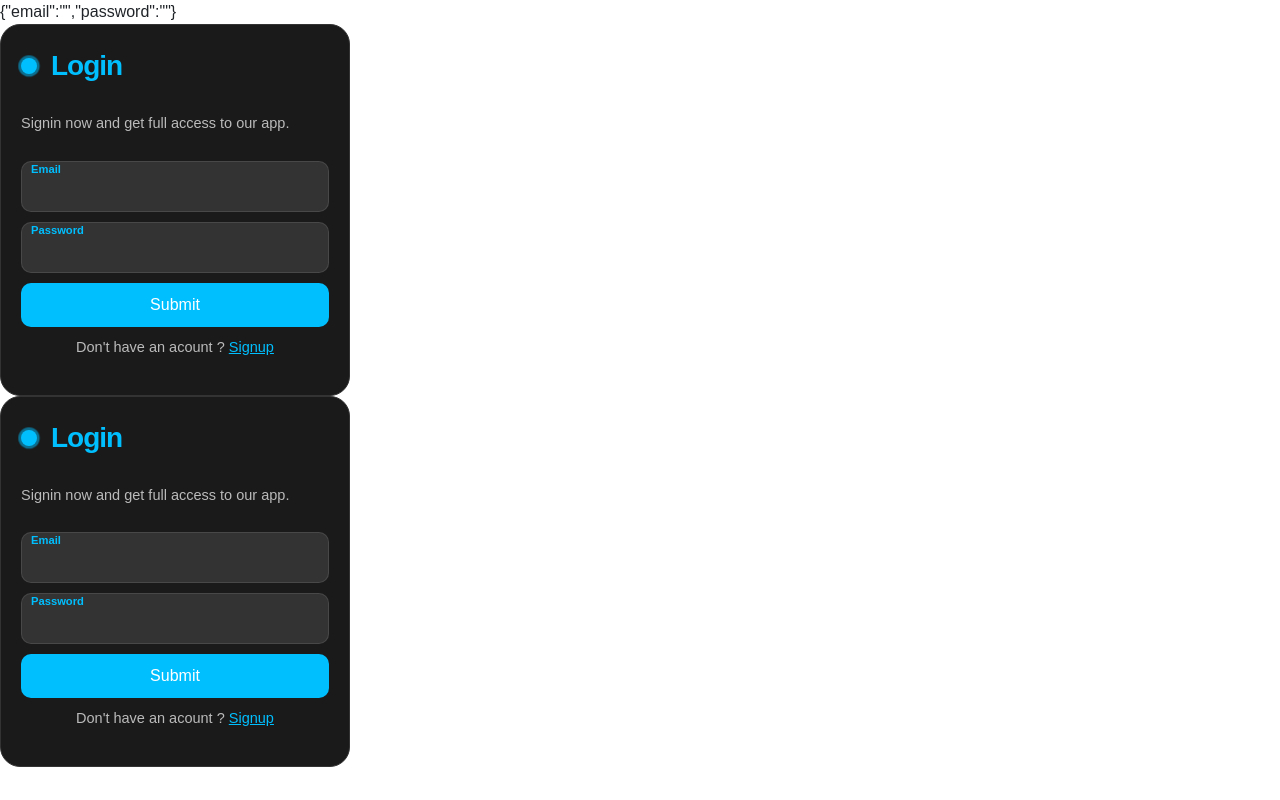
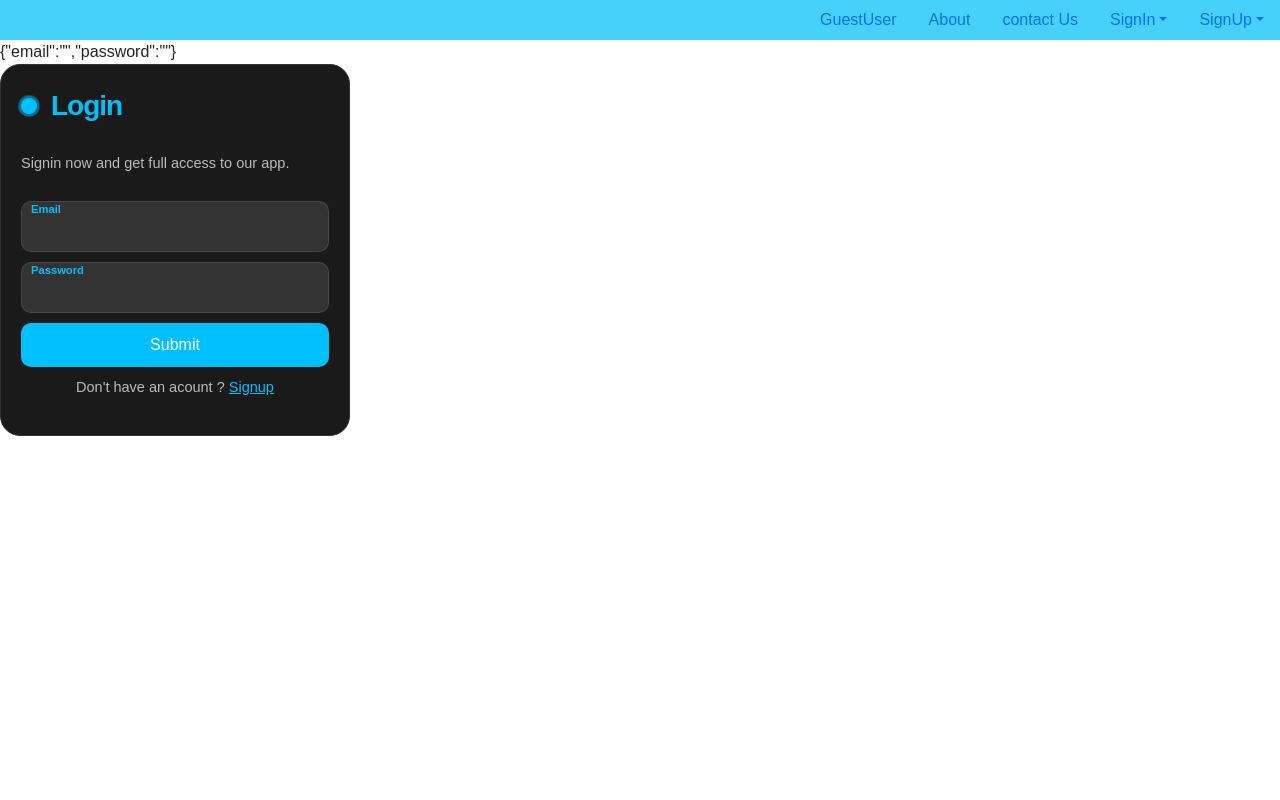
Before and after one commit to Barish-S/mini_project_crm, a React (Create React App) app in the folder react_crm/: page /Userlogin in a window 1280 px wide. Built offline with nearby package versions, Linux system fonts and the light colour scheme.

Commit message:
upto Dec-25

```diff
--- a/react_crm/src/ClientLogin/ClientLogin.js
+++ b/react_crm/src/ClientLogin/ClientLogin.js
@@ -1,8 +1,9 @@
 import axios from 'axios';
-import { setClientLogin,setLoggedUser } from '../reducer/userSlice';
+import { setClientLogin, setLoggedUser } from '../reducer/userSlice';
 import { useSelector, useDispatch } from "react-redux"
 import "../ClientLogin/clientLogin.css"
 import { useNavigate } from 'react-router';
+import NavBar from '../nav';
 
 function ClientLogin() {
 
@@ -33,6 +34,7 @@ function ClientLogin() {
 
     return (
         <>
+            <NavBar/>
             {/* {JSON.stringify(loginData)} */}
             <div id='body'>
 
@@ -51,7 +53,7 @@ function ClientLogin() {
                     </label>
 
                     <button class="submit" type='button' onClick={() => checkclientlogin()}>Submit</button>
-                    <p class="signin">Don't have an acount ? <a href="ClientRegister">Signup</a> </p>
+                    <p class="signin">Don't have an acount ? <a href="/ClientRegister">Signup</a> </p>
                 </form>
             </div>
         </>
--- a/react_crm/src/SuperAdmin/Submit.js
+++ b/react_crm/src/SuperAdmin/Submit.js
@@ -3,6 +3,7 @@ import { setSuperAdminLogin,setLoggedUser } from "../reducer/userSlice";
 import { useSelector, useDispatch } from "react-redux";
 import '../SuperAdmin/superLogin.css'
 import { useNavigate } from 'react-router';
+import NavBar from '../nav';
 
 function SuperLogin() {
 
@@ -32,6 +33,7 @@ function SuperLogin() {
 
   return (
     <>
+    <NavBar/>
       <div id='body'>
 
         <form class="form">
--- a/react_crm/src/UserLogin/Userlogin.js
+++ b/react_crm/src/UserLogin/Userlogin.js
@@ -2,6 +2,7 @@ import axios from 'axios';
 import { useDispatch,useSelector } from 'react-redux'
 import { updateUserLoginSuccess,setLoggedUser } from '../reducer/userSlice';
 import "../UserLogin/Userlogin.css"
+import NavBar from '../nav';
 
 function Userlogin(){
 
@@ -28,6 +29,7 @@ function Userlogin(){
         }
     return(
         <>
+        <NavBar/>
         {JSON.stringify(userLoginData)}
 
         <form class="form">
@@ -45,26 +47,9 @@ function Userlogin(){
             </label>
 
             <button class="submit" type="button" onClick={()=>checkuserlogin()}>Submit</button>
-            <p class="signin">Don't have an acount ? <a href="#">Signup</a> </p>
+            <p class="signin">Don't have an acount ? <a href="/UserReg">Signup</a> </p>
         </form>
 
-        <form class="form">
-            <p class="title">Login </p>
-            <p class="message">Signin now and get full access to our app. </p>
-
-            <label>
-                <input class="input" type="email" placeholder="" required="" onKeyUp={(e)=>dispatch(updateUserLoginSuccess({...userLoginData,email:e.target.value}))}></input>
-                <span>Email</span>
-            </label>
-
-            <label>
-                <input class="input" type="password" placeholder="" required="" onKeyUp={(e)=>dispatch(updateUserLoginSuccess({...userLoginData,password:e.target.value}))}></input>
-                <span>Password</span>
-            </label>
-
-            <button class="submit" type="button" onClick={()=>checkuserlogin()}>Submit</button>
-            <p class="signin">Don't have an acount ? <a href="#">Signup</a> </p>
-        </form>
         </>
     )
 }
--- a/react_crm/src/login.js
+++ b/react_crm/src/login.js
@@ -1,41 +1,13 @@
 import axios from 'axios';
 import "../src/login.css"
 import { useNavigate } from 'react-router-dom'
-import Nav from 'react-bootstrap/Nav';
-import NavDropdown from 'react-bootstrap/NavDropdown';
 import { useDispatch } from 'react-redux';
-import { setLoggedUser } from './reducer/userSlice';
+import NavBar from './nav';
 
 function Sub() {
   let divBackgroundImage = require("../src/divback.jpg")
-  let navigate = useNavigate();
-  let dispatch = useDispatch();
-  let Clientlog = () => {
 
-    navigate('/ClientLogin')
 
-  };
-  let Employeelog = () => {
-
-    navigate('/Userlogin')
-  };
-  let Adminlog = () => {
-
-    navigate('/SuperAdminLog')
-  };
-  let Clientreg = () => {
-
-    navigate('/ClientRegister')
-  };
-  let Userreg = () => {
-
-    navigate('/UserReg')
-  };
-
-  let setUser = () => {
-    dispatch(setLoggedUser("Guest"))
-    navigate("/adminhome")
-  }
 
 
   let logincheck = () => {
@@ -57,29 +29,7 @@ function Sub() {
 
   return (
     <>
-
-      <Nav className="justify-content-end" activeKey="/home" style={{ border: "0px solid black", backgroundColor: "rgba(4, 193, 250, 0.732)" }}>
-        <Nav.Item>
-          <Nav.Link href='/adminhome'>GuestUser</Nav.Link>
-        </Nav.Item>
-        <Nav.Item>
-          <Nav.Link href="#about">About</Nav.Link>
-        </Nav.Item>
-        <Nav.Item>
-          <Nav.Link eventKey="link-1">contact Us</Nav.Link>
-        </Nav.Item>
-        <Nav.Item>
-        </Nav.Item>
-        <NavDropdown title="SignIn" id="nav-dropdown">
-          <NavDropdown.Item onClick={Adminlog}>Admin</NavDropdown.Item>
-          <NavDropdown.Item onClick={Clientlog}>clientlogin</NavDropdown.Item>
-          <NavDropdown.Item onClick={Employeelog}>Employees</NavDropdown.Item>
-        </NavDropdown>
-        <NavDropdown title="SignUp" id="nav-dropdown">
-          <NavDropdown.Item onClick={Clientreg}>client Register</NavDropdown.Item>
-          <NavDropdown.Item onClick={Userreg}>Employees Register</NavDropdown.Item>
-        </NavDropdown>
-      </Nav>
+      <NavBar/>
       <div class="firstdiv" style={{ border: "0px solid black", height: "590px", backgroundImage: "../src/divback.jpg", }}>
         <div class="firstdivHalf" style={{ border: "0px 0px 0px 0px solid black", width: "40%" }}>
           <h1 class="text" style={{ marginRight: "10%", marginTop: "5%", padding: "10%", color: "black" }}>GROW YOUR<br></br>
--- /dev/null
+++ b/react_crm/src/nav.js
@@ -0,0 +1,66 @@
+import "../src/login.css"
+import Nav from 'react-bootstrap/Nav';
+import NavDropdown from 'react-bootstrap/NavDropdown';
+import { useNavigate } from "react-router";
+import { useDispatch } from "react-redux";
+import { setLoggedUser } from './reducer/userSlice';
+
+
+function NavBar(){
+    let navigate = useNavigate();
+    let dispatch = useDispatch();
+    let Clientlog = () => {
+
+        navigate('/ClientLogin')
+
+      };
+      let Employeelog = () => {
+
+        navigate('/Userlogin')
+      };
+      let Adminlog = () => {
+
+        navigate('/SuperAdminLog')
+      };
+      let Clientreg = () => {
+
+        navigate('/ClientRegister')
+      };
+      let Userreg = () => {
+
+        navigate('/UserReg')
+      };
+
+      let setUser = () => {
+        dispatch(setLoggedUser("Guest"))
+        navigate("/adminhome")
+      }
+    return(
+        <>
+        <Nav className="justify-content-end" activeKey="/home" style={{ border: "0px solid black", backgroundColor: "rgba(4, 193, 250, 0.732)" }}>
+        <Nav.Item>
+          <Nav.Link href='/adminhome'>GuestUser</Nav.Link>
+        </Nav.Item>
+        <Nav.Item>
+          <Nav.Link href="#about">About</Nav.Link>
+        </Nav.Item>
+        <Nav.Item>
+          <Nav.Link eventKey="link-1">contact Us</Nav.Link>
+        </Nav.Item>
+        <Nav.Item>
+        </Nav.Item>
+        <NavDropdown title="SignIn" id="nav-dropdown">
+          <NavDropdown.Item onClick={Adminlog}>Admin</NavDropdown.Item>
+          <NavDropdown.Item onClick={Clientlog}>clientlogin</NavDropdown.Item>
+          <NavDropdown.Item onClick={Employeelog}>Employees</NavDropdown.Item>
+        </NavDropdown>
+        <NavDropdown title="SignUp" id="nav-dropdown">
+          <NavDropdown.Item onClick={Clientreg}>client Register</NavDropdown.Item>
+          <NavDropdown.Item onClick={Userreg}>Employees Register</NavDropdown.Item>
+        </NavDropdown>
+      </Nav>
+        </>
+    )
+}
+
+export default NavBar
```
